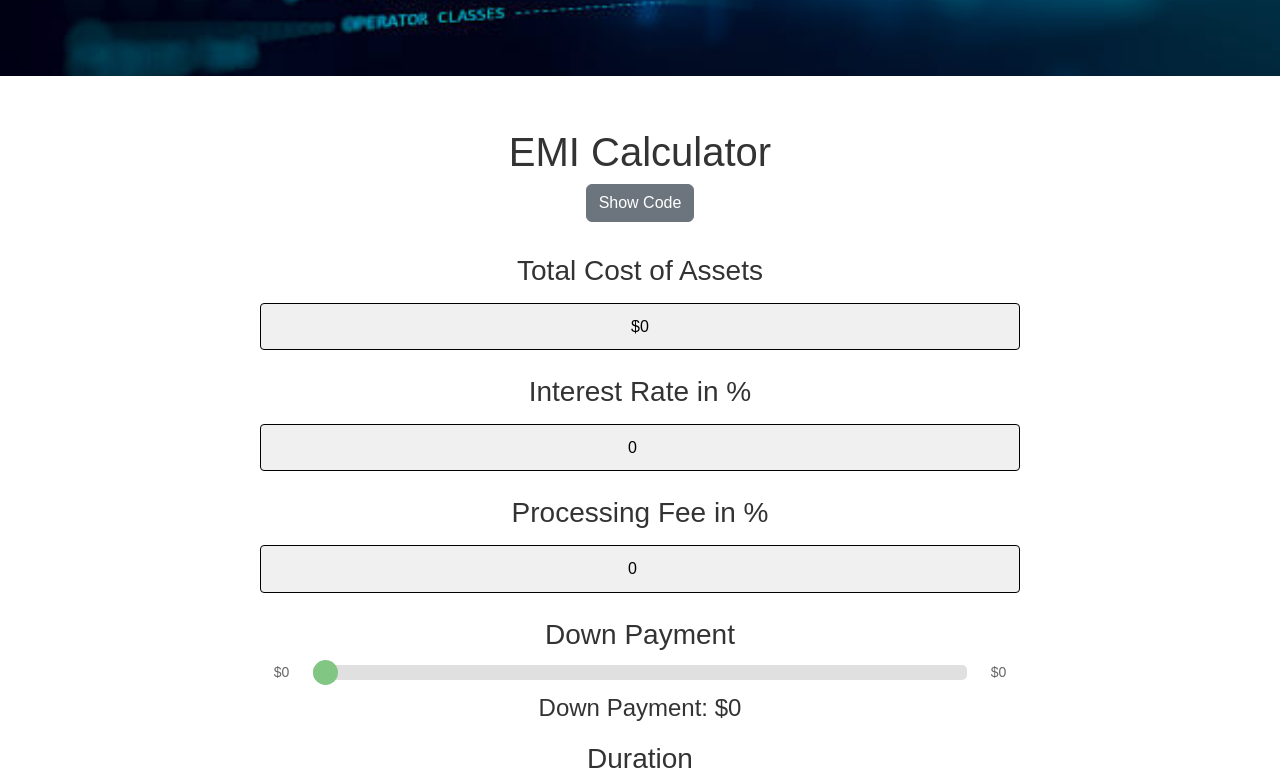
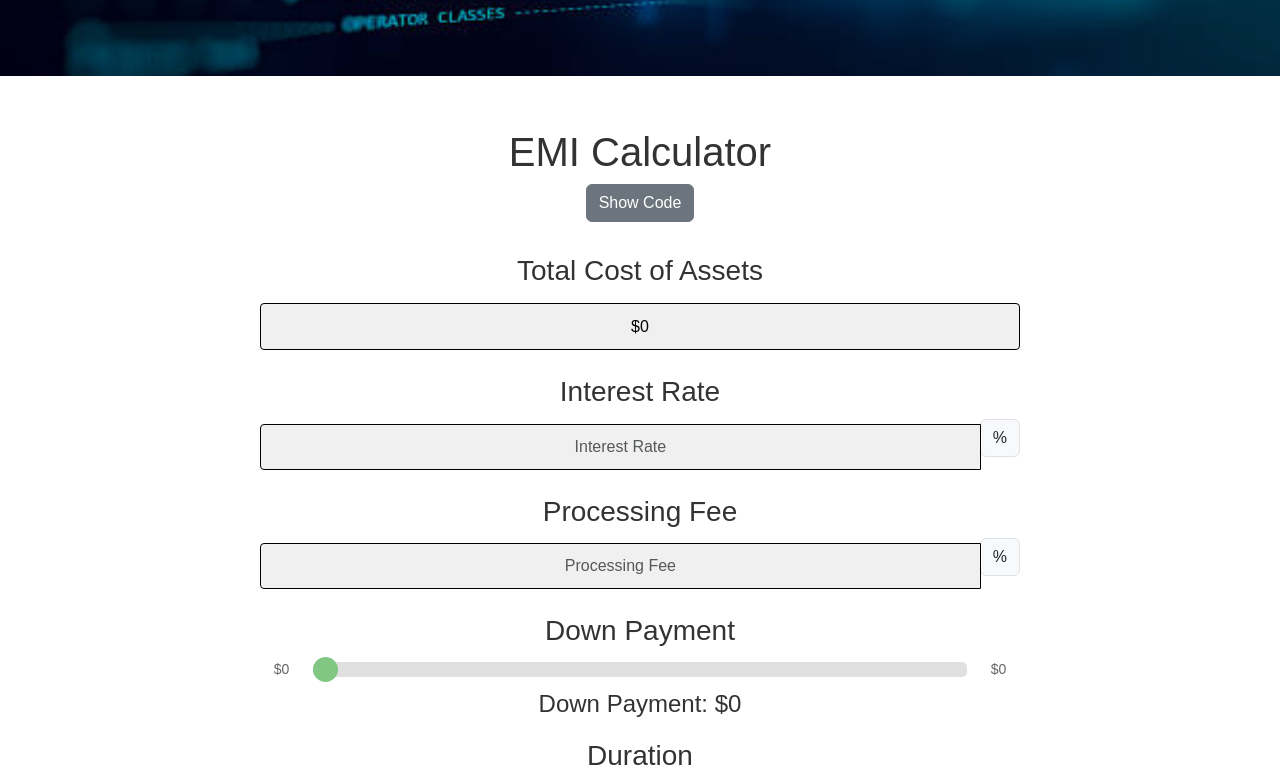
Before and after one commit to mghondo/React-Interview-Practice, a React (Create React App) app: page /emi-calculator in a window 1280 px wide. Shown: the part 422-1199 px from the top of the page. Built offline with nearby package versions, Linux system fonts and the light colour scheme.

Commit message:
fixing percentage.

```diff
--- a/src/components/EMICalculator/EMICalculatorComp.js
+++ b/src/components/EMICalculator/EMICalculatorComp.js
@@ -5,7 +5,9 @@ import EMICode from "./EMICode";
 
 const EMICalculatorComp = () => {
   const [cost, setCost] = useState(0);
+  const [interestInput, setInterestInput] = useState("");
   const [interest, setInterest] = useState(0);
+  const [feeInput, setFeeInput] = useState("");
   const [fee, setFee] = useState(0);
   const [downPayment, setDownPayment] = useState(0);
   const [tenure, setTenure] = useState(120); // Default to 10 years (120 months)
@@ -22,6 +24,14 @@ const EMICalculatorComp = () => {
   };
 
   const parseCurrencyInput = (value) => {
+    return Number(value.replace(/[^0-9.-]+/g, ""));
+  };
+
+  const formatPercentage = (value) => {
+    return value.toFixed(2) + "%";
+  };
+
+  const parsePercentageInput = (value) => {
     return Number(value.replace(/[^0-9.-]+/g, ""));
   };
 
@@ -44,6 +54,16 @@ const EMICalculatorComp = () => {
   useEffect(() => {
     calculateEMI();
   }, [cost, interest, fee, downPayment, tenure]);
+
+  const handleInterestBlur = () => {
+    setInterest(parsePercentageInput(interestInput));
+    setInterestInput(formatPercentage(parsePercentageInput(interestInput)));
+  };
+
+  const handleFeeBlur = () => {
+    setFee(parsePercentageInput(feeInput));
+    setFeeInput(formatPercentage(parsePercentageInput(feeInput)));
+  };
 
   const tenureOptions = [
     { years: 10, months: 120 },
@@ -78,24 +98,36 @@ const EMICalculatorComp = () => {
           />
         </div>
         <div className="input-inner">
-          <h3>Interest Rate in %</h3>
-          <input
-            type="number"
-            value={interest}
-            onChange={(e) => setInterest(Number(e.target.value))}
-            placeholder="Interest Rate in %"
-            step="0.1"
-          />
+          <h3>Interest Rate</h3>
+          <div className="input-group">
+            <input
+              type="text"
+              className="form-control"
+              value={interestInput}
+              onChange={(e) => setInterestInput(e.target.value)}
+              onBlur={handleInterestBlur}
+              placeholder="Interest Rate"
+            />
+            <div className="input-group-append">
+              <span className="input-group-text">%</span>
+            </div>
+          </div>
         </div>
         <div className="input-inner">
-          <h3>Processing Fee in %</h3>
-          <input
-            type="number"
-            value={fee}
-            onChange={(e) => setFee(Number(e.target.value))}
-            placeholder="Processing Fee in %"
-            step="0.1"
-          />
+          <h3>Processing Fee</h3>
+          <div className="input-group">
+            <input
+              type="text"
+              className="form-control"
+              value={feeInput}
+              onChange={(e) => setFeeInput(e.target.value)}
+              onBlur={handleFeeBlur}
+              placeholder="Processing Fee"
+            />
+            <div className="input-group-append">
+              <span className="input-group-text">%</span>
+            </div>
+          </div>
         </div>
         <div className="input-inner">
           <h3>Down Payment</h3>
--- a/src/components/EMICalculator/EMICode.js
+++ b/src/components/EMICalculator/EMICode.js
@@ -5,11 +5,12 @@ const EMICode = () => {
 import React, { useState, useEffect } from "react";
 import "./emicss.css";
 import "bootstrap/dist/css/bootstrap.min.css";
-import { Dropdown } from 'react-bootstrap';
 
 const EMICalculatorComp = () => {
   const [cost, setCost] = useState(0);
+  const [interestInput, setInterestInput] = useState("");
   const [interest, setInterest] = useState(0);
+  const [feeInput, setFeeInput] = useState("");
   const [fee, setFee] = useState(0);
   const [downPayment, setDownPayment] = useState(0);
   const [tenure, setTenure] = useState(120); // Default to 10 years (120 months)
@@ -26,6 +27,14 @@ const EMICalculatorComp = () => {
   };
 
   const parseCurrencyInput = (value) => {
+    return Number(value.replace(/[^0-9.-]+/g, ""));
+  };
+
+  const formatPercentage = (value) => {
+    return value.toFixed(2) + "%";
+  };
+
+  const parsePercentageInput = (value) => {
     return Number(value.replace(/[^0-9.-]+/g, ""));
   };
 
@@ -49,6 +58,16 @@ const EMICalculatorComp = () => {
     calculateEMI();
   }, [cost, interest, fee, downPayment, tenure]);
 
+  const handleInterestBlur = () => {
+    setInterest(parsePercentageInput(interestInput));
+    setInterestInput(formatPercentage(parsePercentageInput(interestInput)));
+  };
+
+  const handleFeeBlur = () => {
+    setFee(parsePercentageInput(feeInput));
+    setFeeInput(formatPercentage(parsePercentageInput(feeInput)));
+  };
+
   const tenureOptions = [
     { years: 10, months: 120 },
     { years: 15, months: 180 },
@@ -61,22 +80,104 @@ const EMICalculatorComp = () => {
     <div>
       <h1 className="text-center">EMI Calculator</h1>
       <div className="text-center mb-3">
-        <Dropdown>
-          <Dropdown.Toggle variant="secondary" id="dropdown-basic">
-            {showCode ? 'Hide Code' : 'Show Code'}
-          </Dropdown.Toggle>
-          <Dropdown.Menu>
-            <Dropdown.Item onClick={() => setShowCode(!showCode)}>
-              {showCode ? 'Hide Code' : 'Show Code'}
-            </Dropdown.Item>
-          </Dropdown.Menu>
-        </Dropdown>
+        <button
+          className="btn btn-secondary mb-3"
+          onClick={() => setShowCode(!showCode)}
+        >
+          {showCode ? "Hide Code" : "Show Code"}
+        </button>
       </div>
 
-      {/* EMICode component would be rendered here when showCode is true */}
+      {showCode && <EMICode />}
 
       <div className="inputs-emi">
-        {/* Input fields and other UI elements */}
+        <div className="input-inner">
+          <h3>Total Cost of Assets</h3>
+          <input
+            type="text"
+            value={formatCurrency(cost)}
+            onChange={(e) => setCost(parseCurrencyInput(e.target.value))}
+            placeholder="Total Cost of Assets"
+          />
+        </div>
+        <div className="input-inner">
+          <h3>Interest Rate</h3>
+          <div className="input-group">
+            <input
+              type="text"
+              className="form-control"
+              value={interestInput}
+              onChange={(e) => setInterestInput(e.target.value)}
+              onBlur={handleInterestBlur}
+              placeholder="Interest Rate"
+            />
+            <div className="input-group-append">
+              <span className="input-group-text">%</span>
+            </div>
+          </div>
+        </div>
+        <div className="input-inner">
+          <h3>Processing Fee</h3>
+          <div className="input-group">
+            <input
+              type="text"
+              className="form-control"
+              value={feeInput}
+              onChange={(e) => setFeeInput(e.target.value)}
+              onBlur={handleFeeBlur}
+              placeholder="Processing Fee"
+            />
+            <div className="input-group-append">
+              <span className="input-group-text">%</span>
+            </div>
+          </div>
+        </div>
+        <div className="input-inner">
+          <h3>Down Payment</h3>
+          <div className="slider-container">
+            <span className="slider-label">{formatCurrency(0)}</span>
+            <input
+              type="range"
+              min={0}
+              max={cost}
+              className="slider"
+              value={downPayment}
+              onChange={updateDownPayment}
+            />
+            <span className="slider-label">{formatCurrency(cost)}</span>
+          </div>
+          <h4>Down Payment: {formatCurrency(downPayment)}</h4>
+        </div>
+        <div className="input-inner">
+          <h3>Duration</h3>
+          <div
+            className="btn-group"
+            role="group"
+            aria-label="Mortgage Duration"
+          >
+            {tenureOptions.map((option) => (
+              <button
+                key={option.years}
+                type="button"
+                className={\`btn btn-primary \${
+                  tenure === option.months ? "active" : ""
+                }\`}
+                onClick={() => setTenure(option.months)}
+                style={{
+                  backgroundColor:
+                    tenure === option.months ? "#0056b3" : "#007bff",
+                  borderColor: tenure === option.months ? "#004085" : "#007bff",
+                }}
+              >
+                {option.years} years
+              </button>
+            ))}
+          </div>
+        </div>
+        <div className="input-inner">
+          <h3>Monthly Payment (EMI)</h3>
+          <h4>{formatCurrency(emi)}</h4>
+        </div>
       </div>
     </div>
   );
```
